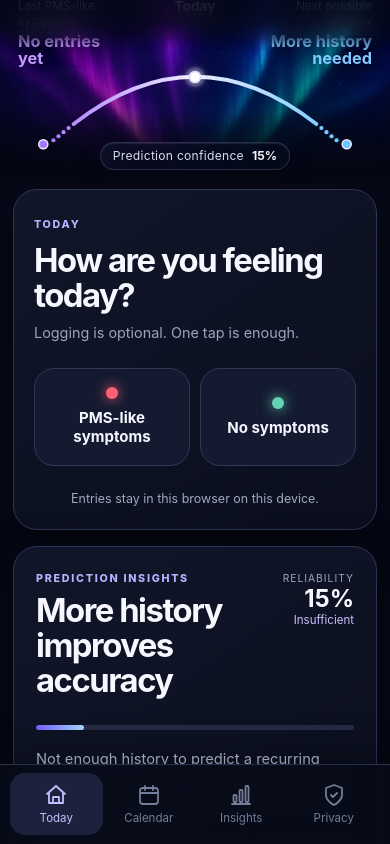
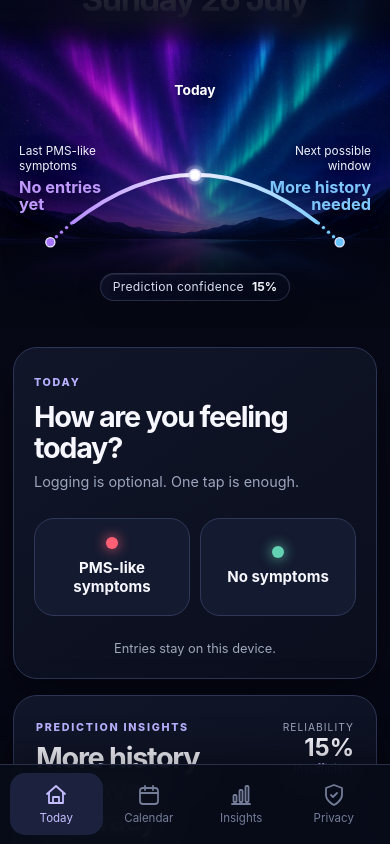
Before and after one commit to lynera-app/lynera-app, a React (Vite) app: page / in a window 390 px wide. Both pictures are taken after a click on the button "Start privately". Shown: the part 156-1000 px from the top of the page. Built offline with nearby package versions, Linux system fonts and the light colour scheme.

Commit message:
Finetweaking home

```diff
--- a/public/sw.js
+++ b/public/sw.js
@@ -1,4 +1,4 @@
-const CACHE = 'lynera-v7';
+const CACHE = 'lynera-v8';
 const base = new URL('./', self.location.href).pathname;
 const core = [base, `${base}manifest.webmanifest`, `${base}icons/icon-192.png`, `${base}icons/icon-512.png`, `${base}icons/apple-touch-icon.png`];
 self.addEventListener('install', event => event.waitUntil(caches.open(CACHE).then(cache => cache.addAll(core)).then(() => self.skipWaiting())));
--- a/src/screens/Home.tsx
+++ b/src/screens/Home.tsx
@@ -72,19 +72,19 @@ export function Home({
               </defs>
               <path className="arc-base" d="M110 182 Q350 -5 590 182" />
               <g className="arc-extension-dots arc-extension-dots-left">
-                <circle cx="70" cy="214" r="3.2" />
-                <circle cx="80" cy="206" r="3.2" />
-                <circle cx="90" cy="198" r="3.2" />
-                <circle cx="100" cy="190" r="3.2" />
+                <circle cx="76" cy="211" r="3.2" />
+                <circle cx="86" cy="202" r="3.2" />
+                <circle cx="96" cy="193" r="3.2" />
+                <circle cx="106" cy="184" r="3.2" />
               </g>
               <g className="arc-extension-dots arc-extension-dots-right">
-                <circle cx="600" cy="190" r="3.2" />
-                <circle cx="610" cy="198" r="3.2" />
-                <circle cx="620" cy="206" r="3.2" />
-                <circle cx="630" cy="214" r="3.2" />
+                <circle cx="594" cy="184" r="3.2" />
+                <circle cx="604" cy="193" r="3.2" />
+                <circle cx="614" cy="202" r="3.2" />
+                <circle cx="624" cy="211" r="3.2" />
               </g>
-              <circle className="arc-marker arc-marker-left" cx="50" cy="222" r="9" />
-              <circle className="arc-marker arc-marker-right" cx="650" cy="222" r="9" />
+              <circle className="arc-marker arc-marker-left" cx="64" cy="222" r="9" />
+              <circle className="arc-marker arc-marker-right" cx="636" cy="222" r="9" />
               <circle className="arc-today-halo" cx="350" cy="89" r="20" />
               <circle className="arc-today" cx="350" cy="89" r="11" filter="url(#todayGlow)" />
             </svg>
@@ -129,7 +129,7 @@ export function Home({
             )}
           </div>
 
-          <p className="device-privacy-note">Entries stay in this browser on this device.</p>
+          <p className="device-privacy-note">Entries stay on this device.</p>
         </section>
 
         <section className="prediction-card card" aria-labelledby="prediction-title">
--- a/src/styles.css
+++ b/src/styles.css
@@ -352,3 +352,100 @@ body{background:#050713}
   .hero-confidence span,.hero-confidence strong{font-size:.76rem}
   .home-content{padding-top:6px}
 }
+
+/* Lynera final alignment refinement v8 */
+.topbar{
+  padding-top:calc(env(safe-area-inset-top) + 12px);
+  padding-bottom:10px;
+}
+.pattern-content{
+  padding-top:34px;
+  padding-bottom:30px;
+}
+.hero-kicker{
+  margin-bottom:28px;
+}
+.hero-today{
+  margin-bottom:34px;
+}
+.timeline-stage{
+  padding-top:86px;
+}
+.timeline-label{
+  top:44px;
+  gap:5px;
+}
+.timeline-label-left,
+.timeline-label-right{
+  top:104px;
+}
+.timeline-label-center{
+  top:38px;
+}
+.pattern-arc{
+  margin-top:0;
+}
+.arc-extension-dots circle{
+  r:3.2px;
+}
+.arc-marker{
+  stroke-width:2.6;
+}
+.hero-confidence{
+  margin:10px auto 0;
+}
+.home-content{
+  padding-top:22px;
+}
+.checkin-card h1,
+.prediction-header h2{
+  font-size:clamp(1.75rem,5.9vw,2.35rem);
+}
+.device-privacy-note{
+  font-size:.8rem;
+}
+
+@media(max-width:520px){
+  .topbar{
+    padding-top:calc(env(safe-area-inset-top) + 11px);
+    padding-bottom:9px;
+  }
+  .pattern-content{
+    padding:31px 18px 26px;
+  }
+  .hero-kicker{
+    margin-bottom:25px;
+  }
+  .hero-today{
+    margin-bottom:31px;
+  }
+  .timeline-stage{
+    padding-top:82px;
+  }
+  .timeline-label{
+    top:41px;
+  }
+  .timeline-label-left,
+  .timeline-label-right{
+    top:96px;
+  }
+  .timeline-label-center{
+    top:35px;
+  }
+  .timeline-label-left{
+    left:1px;
+  }
+  .timeline-label-right{
+    right:1px;
+  }
+  .hero-confidence{
+    margin-top:11px;
+  }
+  .home-content{
+    padding-top:20px;
+  }
+  .checkin-card h1,
+  .prediction-header h2{
+    font-size:1.8rem;
+  }
+}
```
Also changed, not shown: 1 other file (tests, documents, lock files or other folders).
